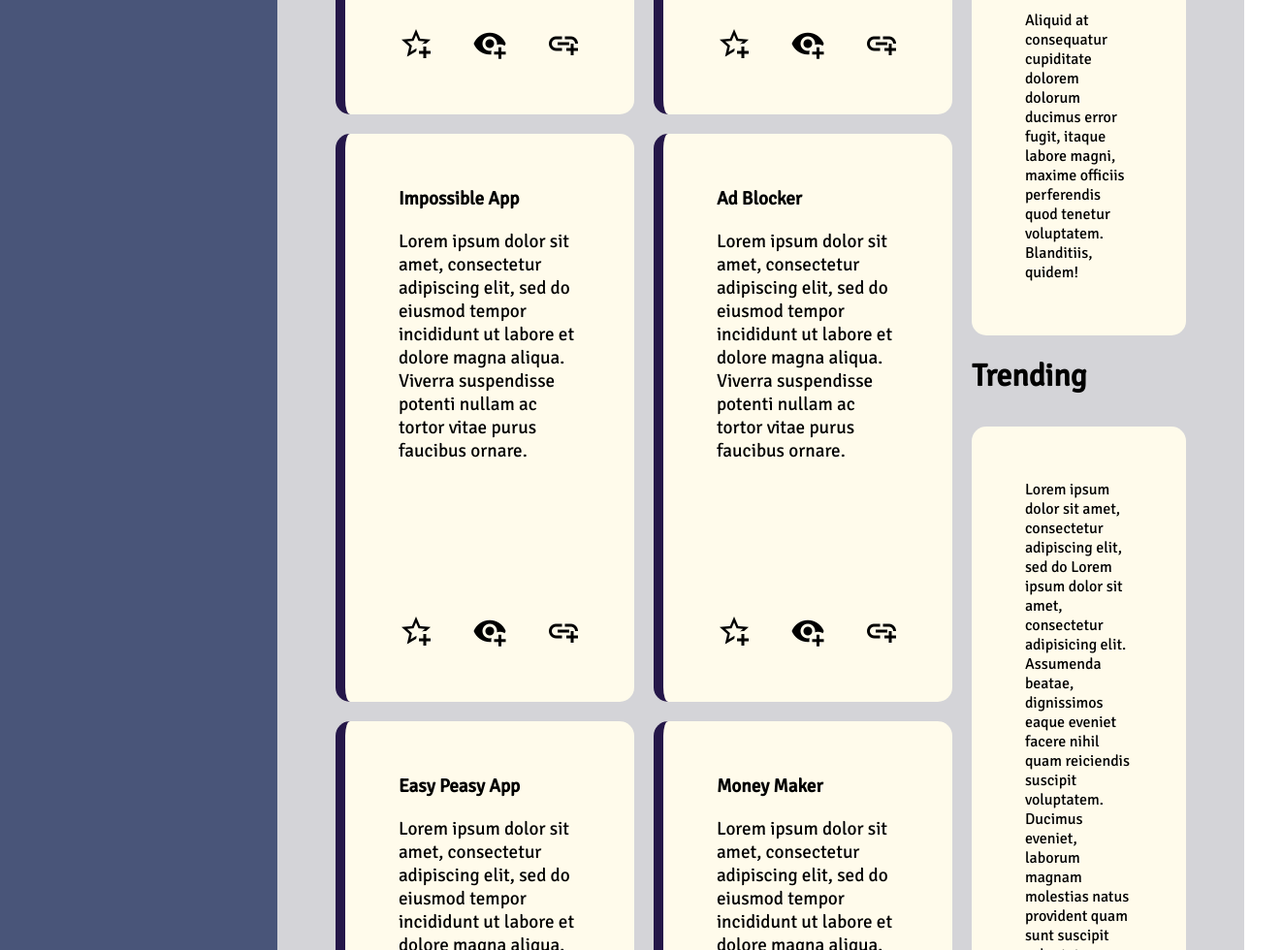
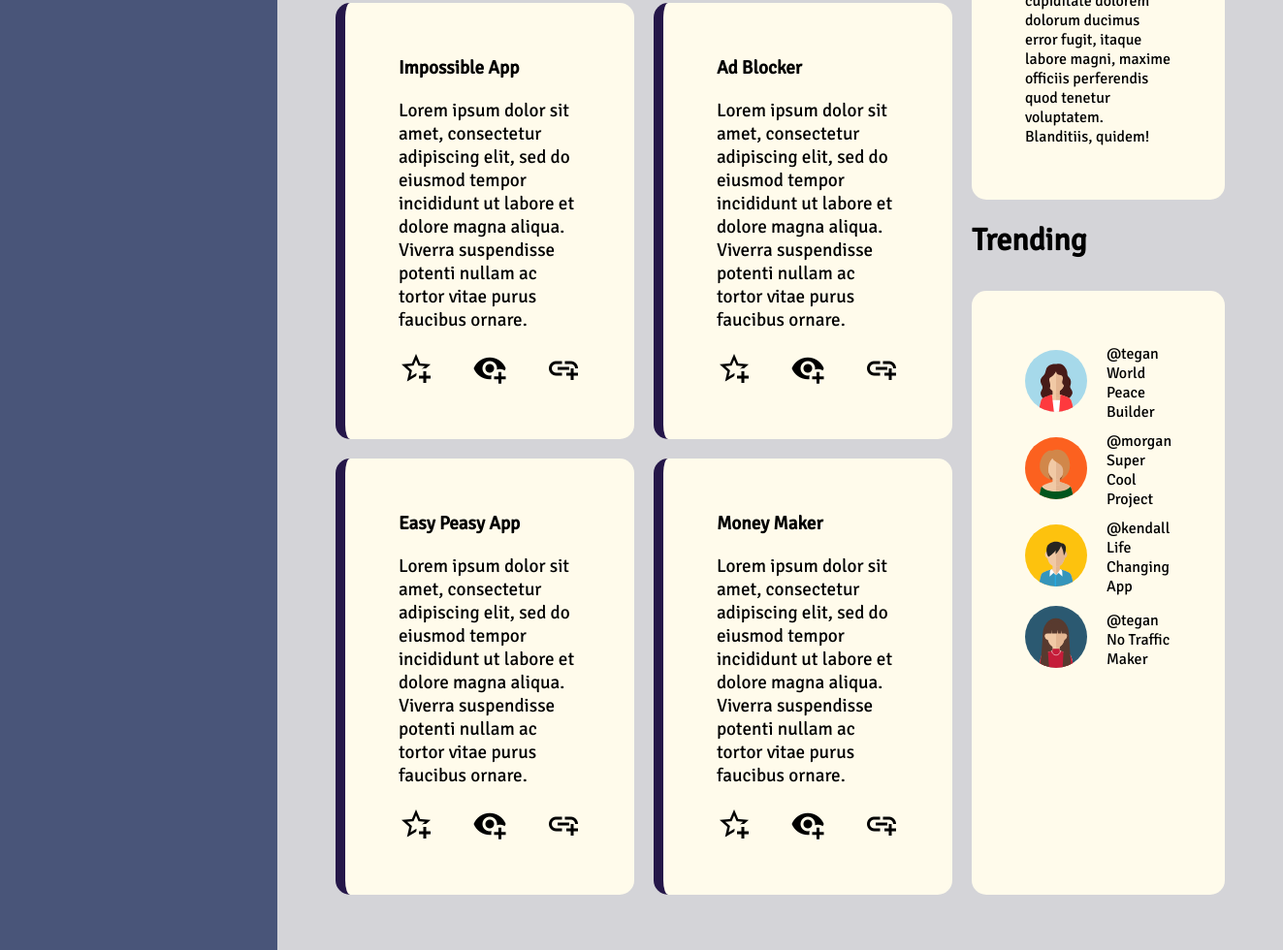
Before and after one commit to BootstrapFootkicker/Admin-Dashboard, a plain HTML site: page index.html in a window 1280 px wide. Shown: the part 780-1760 px from the top of the page at 97% size, 1323 px wide, since content can reach past the window. Drawn offline with Linux system fonts and the light colour scheme.

Commit message:
Tall card 2 styling Added icons for card 2 Added text for card 2 Added flex properties to card 2 Tweaked spacing and gaps Added icons to image folder

```diff
--- a/index.html
+++ b/index.html
@@ -227,11 +227,44 @@
                 fugit, itaque labore magni, maxime officiis perferendis quod tenetur voluptatem. Blanditiis, quidem!
             </div>
             <div class="tall-card-title-container-2"><h1>Trending</h1></div>
-            <div class="tall-card" id="tall-card-2">Lorem ipsum dolor sit amet, consectetur adipiscing elit, sed do
-                Lorem ipsum dolor sit amet, consectetur adipisicing elit. Assumenda beatae, dignissimos eaque eveniet
-                facere nihil quam reiciendis suscipit voluptatem. Ducimus eveniet, laborum magnam molestias natus
-                provident quam sunt suscipit voluptate voluptatum. A accusantium adipisci commodi deleniti dolore
-                dolorem ducimus eligendi eum iusto laborum maxime molestiae nisi suscipit, tempore, totam unde.
+            <div class="tall-card" id="tall-card-2">
+                <div class="tall-card-2-content">
+
+                    <div class="logo"><img src="images/avatar-svgrepo-com-2.svg" alt="avatar">
+                    </div>
+                    <div class="tall-card-2-text">
+                        <div>@tegan</div>
+                        <div>World Peace Builder</div>
+                    </div>
+                </div>
+                <div class="tall-card-2-content">
+
+                    <div class="logo"><img src="images/avatar-svgrepo-com-3.svg" alt="avatar">
+                    </div>
+                    <div class="tall-card-2-text">
+                        <div>@morgan</div>
+                        <div>Super Cool Project</div>
+
+                    </div>
+                </div>
+                <div class="tall-card-2-content">
+
+                    <div class="logo"><img src="images/avatar-svgrepo-com-4.svg" alt="avatar img">
+                    </div>
+                    <div class="tall-card-2-text">
+                        <div>@kendall</div>
+                        <div>Life Changing App</div>
+                    </div>
+                </div>
+                <div class="tall-card-2-content">
+
+                    <div class="logo"><img src="images/avatar-svgrepo-com.svg" alt="avatar img">
+                    </div>
+                    <div class="tall-card-2-text">
+                        <div>@tegan</div>
+                        <div>No Traffic Maker</div>
+                    </div>
+                </div>
             </div>
         </div>
     </div>
--- a/style.css
+++ b/style.css
@@ -243,3 +243,15 @@ button {
     justify-content: flex-end;
     align-items: center;
 }
+
+.tall-card-2-content img{
+    height: 4rem;
+    width: 4rem;
+}
+
+.tall-card-2-content{
+    display: flex;
+    justify-content: flex-start;
+    align-items: center;
+    gap: 20px;
+}
```
Also changed, not shown: images/avatar-svgrepo-com-2.svg (added), images/avatar-svgrepo-com-3.svg (added), images/avatar-svgrepo-com-4.svg (added), images/avatar-svgrepo-com.svg (added).
